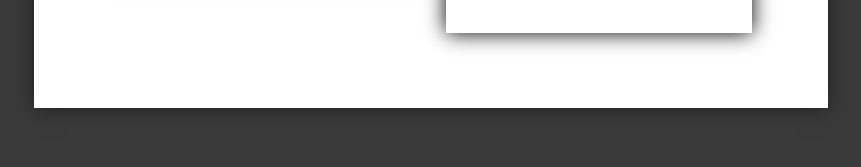
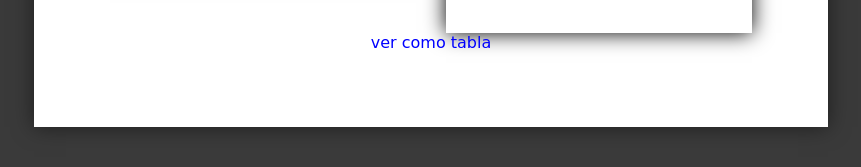
Before and after one commit to lucasaguero23/TP1ProgramacionIII, a plain HTML site: page index.html in a window 1280 px wide. Shown: the part 855-1022 px from the top of the page, without its empty margins (209-1070 px from the left). Drawn offline with Linux system fonts and the light colour scheme.

Commit message:
probando añadir tabla y multiples paginas

```diff
--- a/index.html
+++ b/index.html
@@ -72,6 +72,9 @@
               </ul>
             </div>
           </div>
+          <footer>
+            <a href="" id="tabla">ver como tabla</a>
+          </footer>
         </div>
       </div>
     </div>
--- a/style.css
+++ b/style.css
@@ -112,3 +112,8 @@ span p {
   color: red;
   text-decoration: underline;
 }
+
+#tabla {
+  text-decoration: none;
+  color: blue;
+}
```
